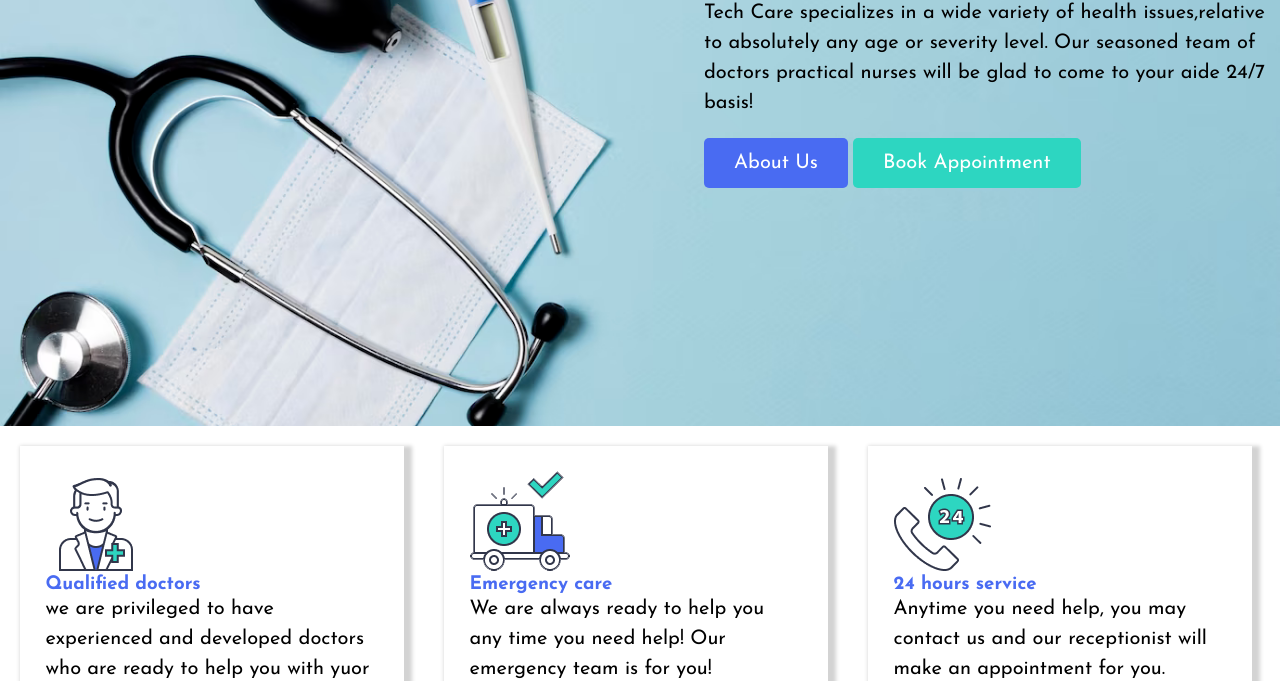
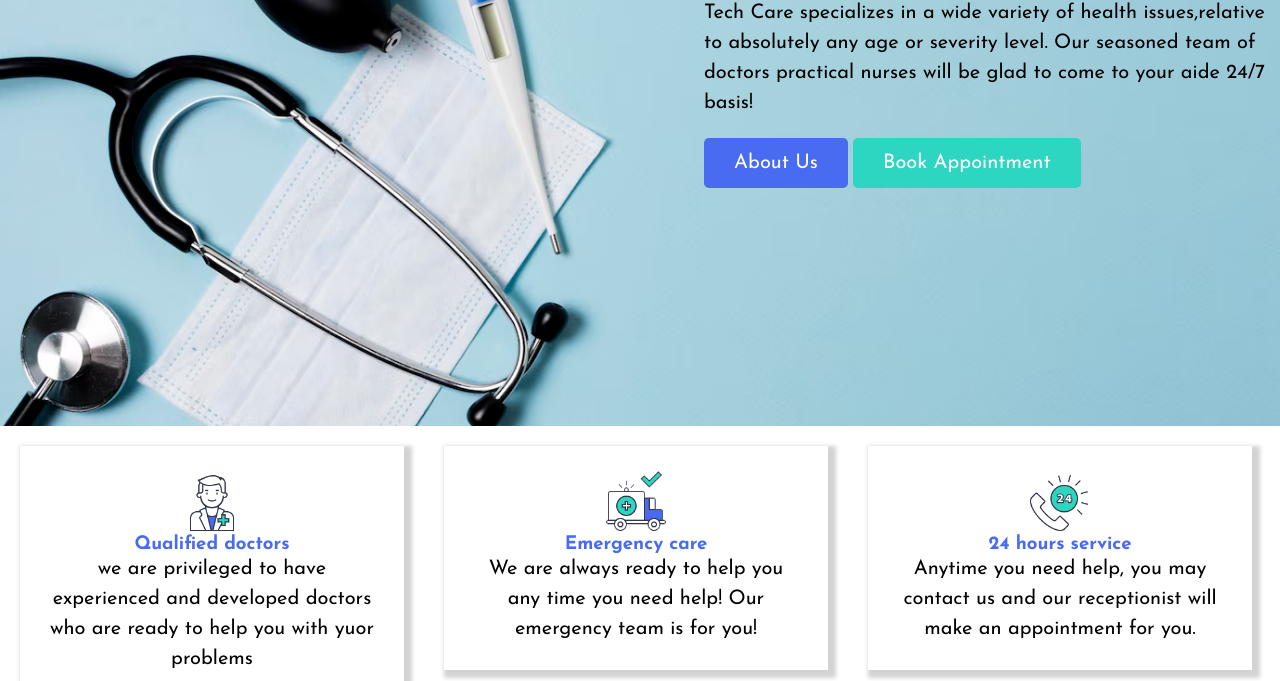
Before and after one commit to Silasgloria254/medical_care, a plain HTML site: page index.html in a window 1280 px wide. Shown: the part 274-955 px from the top of the page. Drawn offline with Linux system fonts and the light colour scheme.

```diff
--- a/css/style.css
+++ b/css/style.css
@@ -86,6 +86,7 @@ ul :hover {
   margin-bottom: 50px;
   padding: 2%;
   margin: 20px;
+  text-align: center;
 }
 .doctor .emergency {
   margin: 50%, 5%;
--- a/index.html
+++ b/index.html
@@ -51,7 +51,7 @@
 
     <section class="services">
       <div class="doctors service">
-        <img src="images/Qualified doctors.png" />
+        <img src="images/Qualified doctors.png" width="60px"/>
         <h3 class="services">Qualified doctors</h3>
         <p>
           we are privileged to have experienced and developed doctors who are
@@ -59,7 +59,7 @@
         </p>
       </div>
       <div class="emergency service">
-        <img src="images/Emergency care.png" />
+        <img src="images/Emergency care.png" width="60px"/>
         <h3>Emergency care</h3>
         <p>
           We are always ready to help you any time you need help! Our emergency
@@ -67,7 +67,7 @@
         </p>
       </div>
       <div class="service">
-        <img src="images/24-7 service.png" />
+        <img src="images/24-7 service.png" width="60px" />
         <h3 class="services">24 hours service</h3>
         <p>
           Anytime you need help, you may contact us and our receptionist will
```
Also changed, not shown: images/glo.png (added), images/gloo.png (added), 1 other file.
